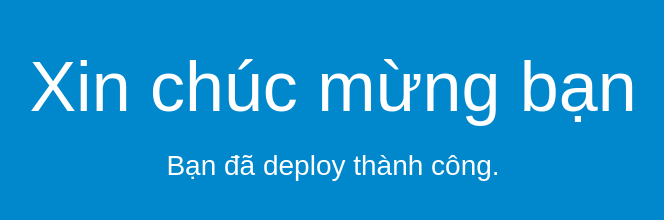
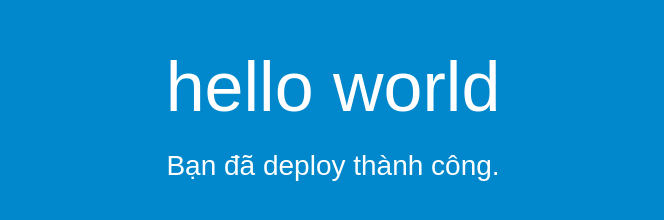
Before and after one commit to Hoanv8386/test-auto-deploy, a plain HTML site: page index.html in a window 1280 px wide. Shown: the whole page, without its empty margins (307-971 px from the left). Drawn offline with Linux system fonts and the light colour scheme.

Commit message:
Update index.html

```diff
--- a/index.html
+++ b/index.html
@@ -26,7 +26,7 @@
 </head>
 <body>
   <div align="center">
-    <h1>Xin chúc mừng bạn</h1>
+    <h1>hello world</h1>
     <h2>Bạn đã deploy thành công.</h2>
   </div>
 </body>
```
